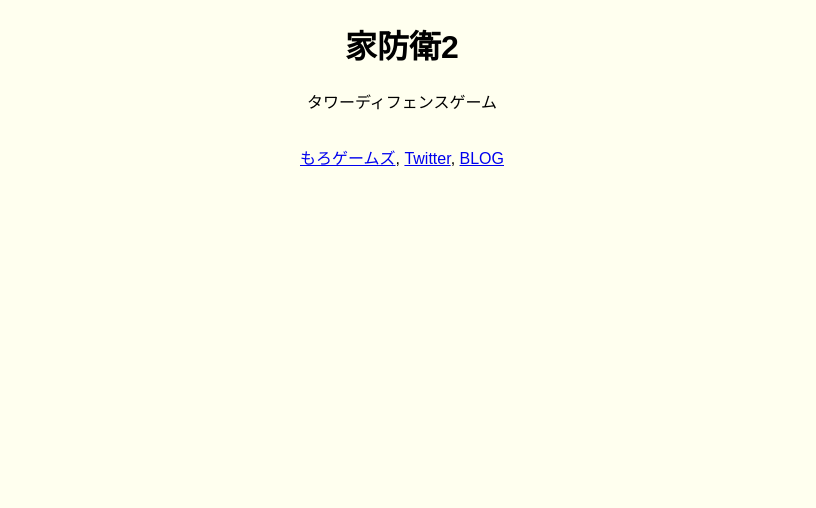
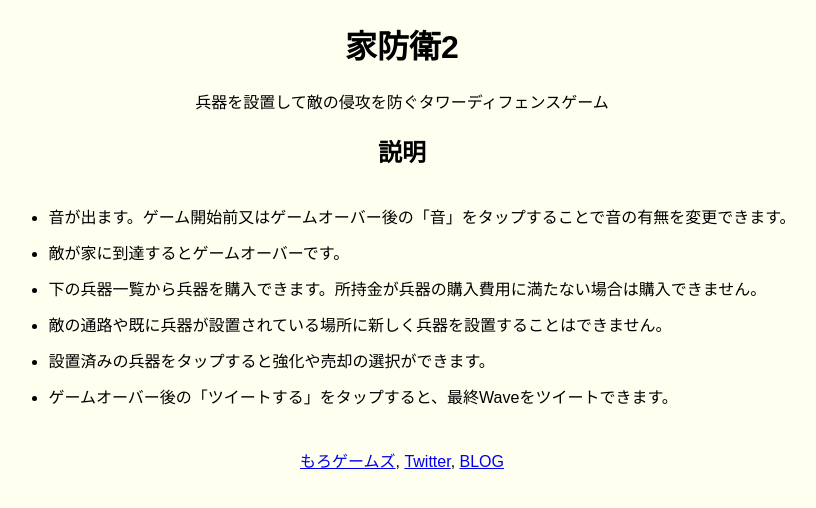
Before and after one commit to morogoha1995/house-defense2, a website built with webpack: page src/index.html in a window 1280 px wide. Shown: the whole page, without its empty margins (238-1054 px from the left). Built offline with nearby package versions, Linux system fonts and the light colour scheme.

Commit message:
Rewrite index.html.

```diff
--- a/src/index.html
+++ b/src/index.html
@@ -5,15 +5,15 @@
   <meta charset="utf-8">
   <meta http-equiv="X-UA-Compatible" content="IE=edge">
   <meta name="viewport" content="width=device-width,initial-scale=1.0">
-  <link rel="icon" href="assets/imgs/bullet.png">
+  <link rel="icon" href="assets/imgs/weapon/bullet/rifle-bullet.png">
   <title>家防衛2</title>
 
   <meta name="twitter:site" content="@morogoha1995" />
   <meta name="twitter:card" content="summary" />
-  <meta property="og:url" content="https://meisoudev.com/games/octpath/">
-  <meta property="og:title" content="octPath オクトパス">
-  <meta property="og:description" content="敵の弾を避けつつ敵を倒すシューティングゲーム">
-  <meta property="og:image" content="https://meisoudev.com/games/octpath/assets/imgs/card.png">
+  <meta property="og:url" content="https://meisoudev.com/games/house-defense2/">
+  <meta property="og:title" content="家防衛2">
+  <meta property="og:description" content="兵器を設置して敵の侵攻を防ぐタワーディフェンスゲーム">
+  <meta property="og:image" content="https://meisoudev.com/games/house-defense2/assets/imgs/card.jpg">
 
   <style>
     body {
@@ -52,9 +52,17 @@
 
 <body>
   <h1>家防衛2</h1>
-  <p>タワーディフェンスゲーム</p>
+  <p>兵器を設置して敵の侵攻を防ぐタワーディフェンスゲーム</p>
   <div id="app"></div>
-  <h2></h2>
+  <h2>説明</h2>
+  <ul class="how-to-list">
+    <li>音が出ます。ゲーム開始前又はゲームオーバー後の「音」をタップすることで音の有無を変更できます。</li>
+    <li>敵が家に到達するとゲームオーバーです。</li>
+    <li>下の兵器一覧から兵器を購入できます。所持金が兵器の購入費用に満たない場合は購入できません。</li>
+    <li>敵の通路や既に兵器が設置されている場所に新しく兵器を設置することはできません。</li>
+    <li>設置済みの兵器をタップすると強化や売却の選択ができます。</li>
+    <li>ゲームオーバー後の「ツイートする」をタップすると、最終Waveをツイートできます。</li>
+  </ul>
   <footer id="footer">
     <div>
       <a href="https://meisoudev.com/games/">もろゲームズ</a>,
--- a/src/main.ts
+++ b/src/main.ts
@@ -16,14 +16,13 @@ const determineZoom = (width: number, height: number): number => {
 
 window.onload = () => {
   const zoom = determineZoom(window.innerWidth, window.innerHeight)
-  console.log(zoom)
 
   new Phaser.Game({
     type: Phaser.AUTO,
     width: WIDTH,
     height: HEIGHT,
     parent: 'app',
-    zoom: 1,
+    zoom: zoom,
     physics: {
       default: "arcade"
     },
```
Also changed, not shown: src/assets/imgs/card.jpg (added).
